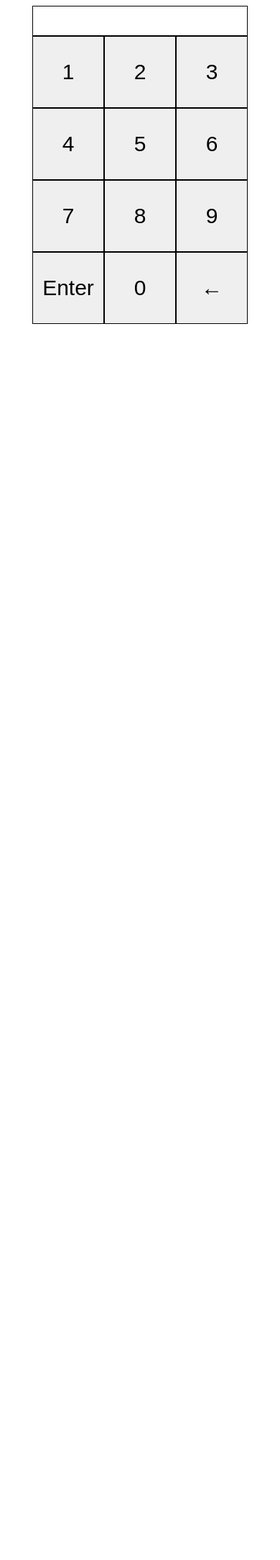
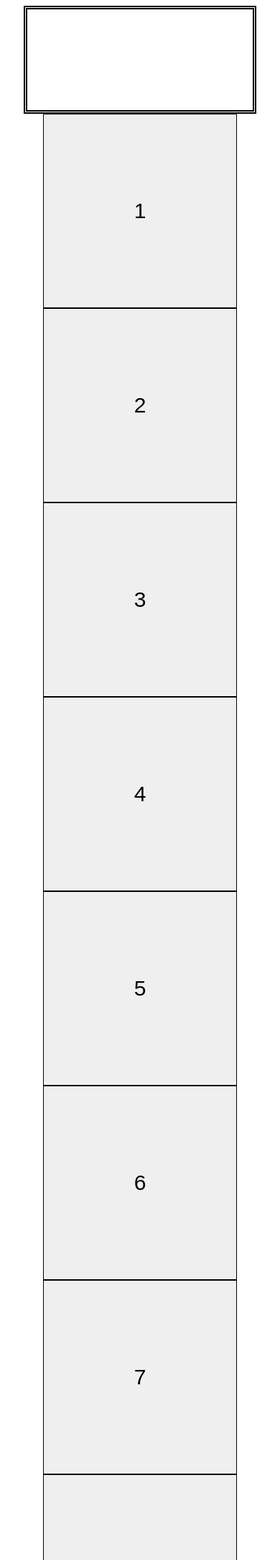
Before and after one commit to Escohen98/ticketscanner, a PHP site: page /scanner.html in a window 390 px wide. Shown: the top 2167 px of the page at 72% size. Before the commit the page ends 450 px from the top, so only its background shows below. Run offline with PHP 8.4, Linux system fonts and the light colour scheme.

Commit message:
Display is optimized for mobile use.

```diff
--- a/scanner.css
+++ b/scanner.css
@@ -1,15 +1,15 @@
-body, #code-validator, #code {
+body, #code-validator, #dcode {
   display: flex;
   justify-content: center;
 }
 
-body, #code {
+body, #dcode {
   align-items: center;
 }
 
 button {
-  width: 100px;
-  height: 100px;
+  width: 9em;/*100px;*/
+  height: 9em;/*100px;*/
   border-style: solid;
   border-width: 1px;
   border-color: black;
@@ -19,17 +19,21 @@
 #code-validator {
   align-self: center;
   flex-wrap: wrap;
-  width: 300px;
+  width: 90%;
+}
+
+#dcode {
+  width: 93%; /*300px*/
+  height: 7em;/*40px;*/
+  border-style: double;
+  border-color: black;
+  border-width: 5px;
+  font-size: 20px;
+  background-color: white;
 }
 
 #code {
-  width: 300px;
-  height: 40px;
-  border-style: solid;
-  border-color: black;
-  border-width: 1px;
-  font-size: 20px;
-  background-color: white;
+  font-size: 100px;
 }
 
 #reply > img {
--- a/scanner.html
+++ b/scanner.html
@@ -8,7 +8,7 @@
   </head>
   <body>
     <section id="code-validator">
-      <div id="code" name="code"></div>
+      <div id="dcode"><p id="code"></p></div>
       <button id="1" class="num">1</button>
       <button id="2" class="num">2</button>
       <button id="3" class="num">3</button>
```
